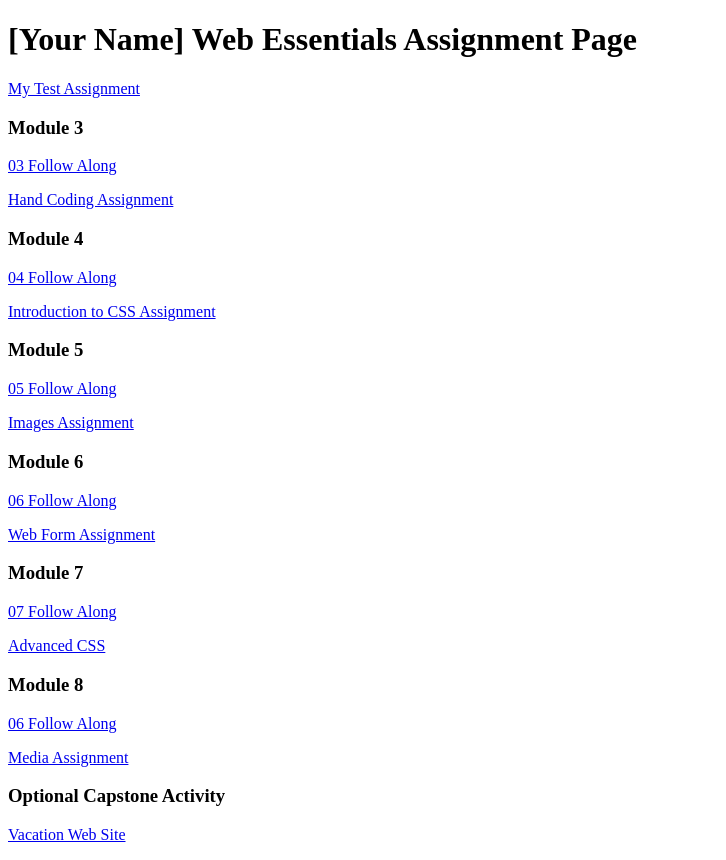
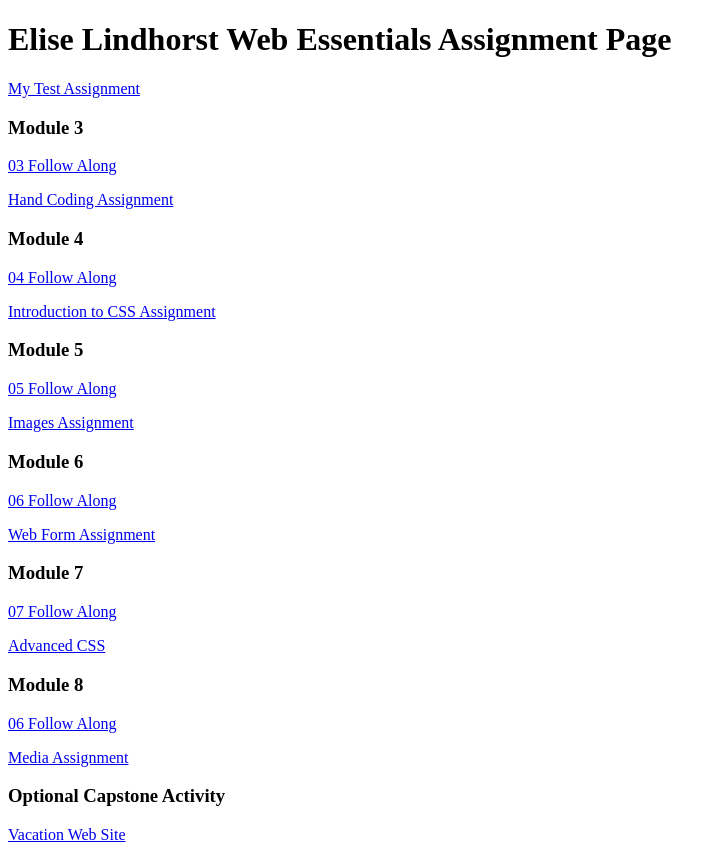
Before and after one commit to EliseLindhorst/dwdd1600, a plain HTML site: page index.html in a window 1280 px wide. Shown: the whole page, without its empty margins (0-726 px from the left). Drawn offline with Linux system fonts and the light colour scheme.

Commit message:
Added my name

```diff
--- a/index.html
+++ b/index.html
@@ -6,7 +6,7 @@
 		<title>dwdd 1600 assignment list page</title>
 	</head>
 	<body>
-		<h1>[Your Name] Web Essentials Assignment Page</h1>
+		<h1>Elise Lindhorst Web Essentials Assignment Page</h1>
 		<p><a href="01test">My Test Assignment</a></p>
 
 		<h3>Module 3</h3>
```
